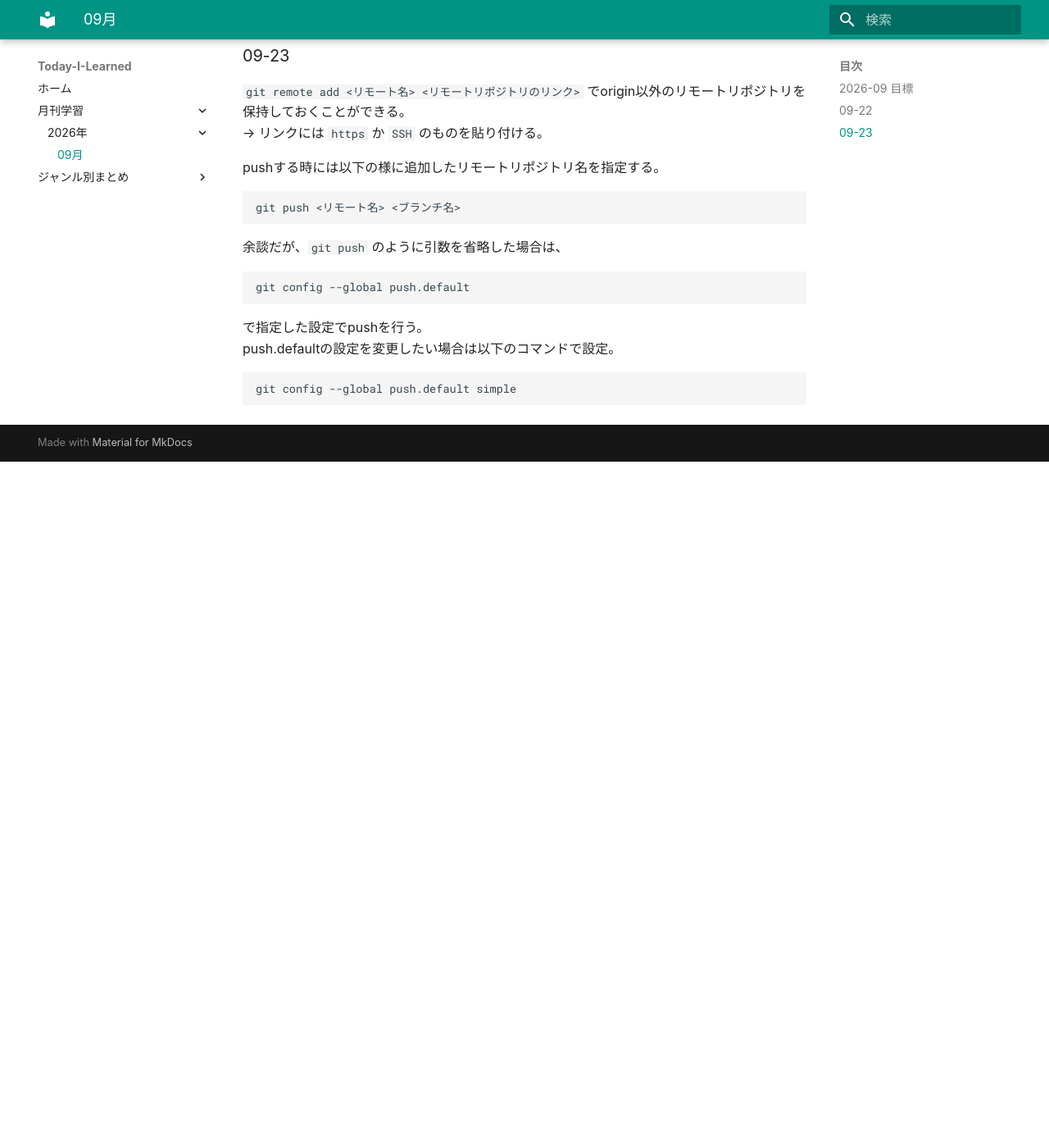
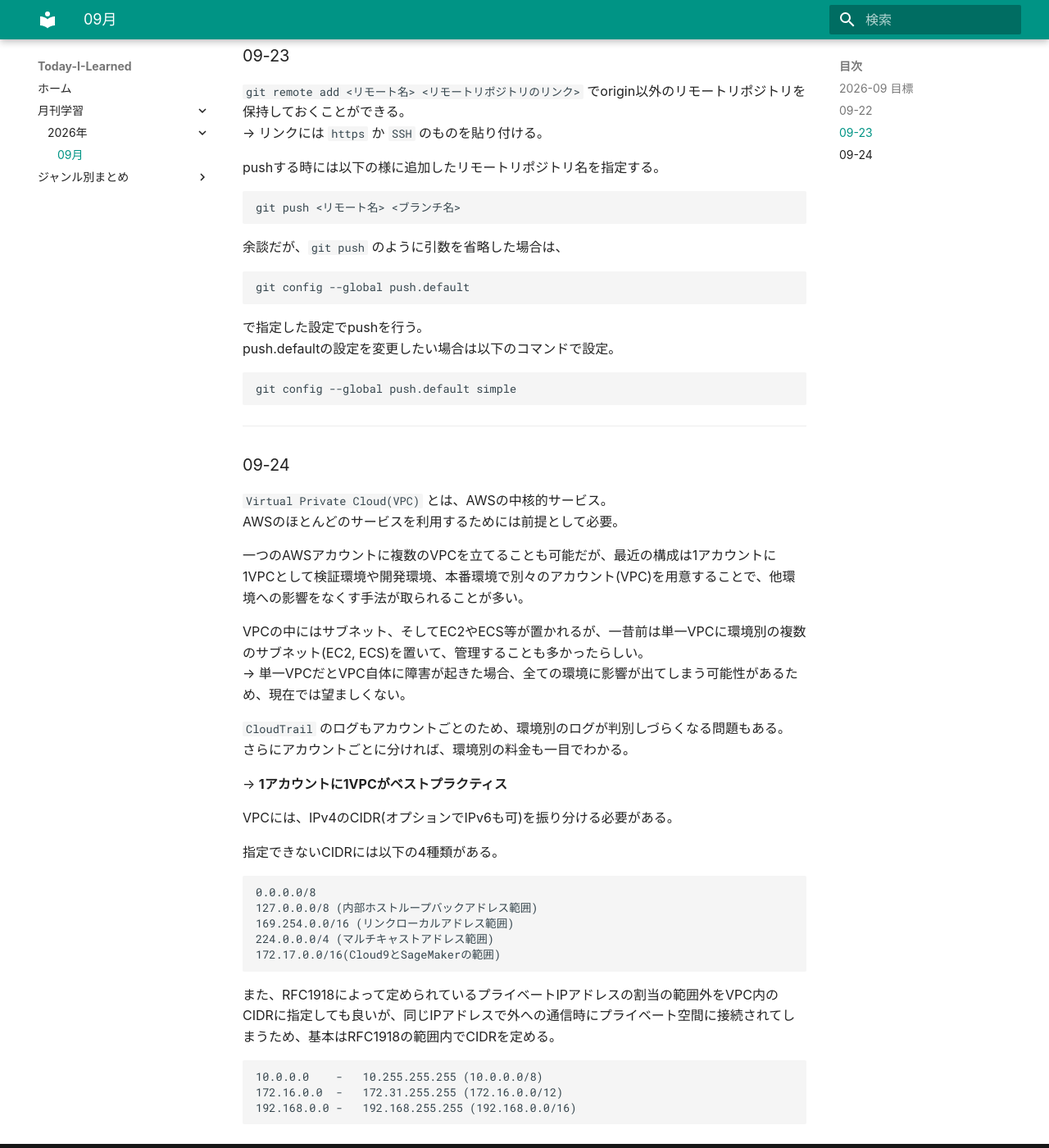
Before and after one commit to wararabesashimi/today-i-learned, an MkDocs documentation site: the page built from docs/2026-09.md, in a window 1280 px wide and 1400 px high, scrolled down 941 px. Shown: the whole window at 82% size. Built offline with MkDocs 1.6.1 and Material for MkDocs 9.7.7, drawn with Linux system fonts in a browser that asks for light colours; some web fonts are replaced; before the commit the page ends 1504 px from its top, so only the background shows below that.

Commit message:
[feat]AWS VPCについて過去学習のまとめ

````diff
--- a/docs/2026-09.md
+++ b/docs/2026-09.md
@@ -6,6 +6,7 @@
 ---
 
 ### 09-22
+
 `MkDocs`と`Github Actions`, `Github Pages`によるTIL記録サイトの環境構築が完了<br>
 
    - 学習開始は2026-09-11
@@ -29,6 +30,7 @@
 ---
 
 ### 09-23
+
 `git remote add <リモート名> <リモートリポジトリのリンク>` でorigin以外のリモートリポジトリを保持しておくことができる。<br>
 → リンクには `https` か `SSH` のものを貼り付ける。
 
@@ -46,3 +48,38 @@ push.defaultの設定を変更したい場合は以下のコマンドで設定
 ```
 git config --global push.default simple
 ```
+
+---
+
+### 09-24
+
+`Virtual Private Cloud(VPC)` とは、AWSの中核的サービス。<br>
+AWSのほとんどのサービスを利用するためには前提として必要。
+
+一つのAWSアカウントに複数のVPCを立てることも可能だが、最近の構成は1アカウントに1VPCとして検証環境や開発環境、本番環境で別々のアカウント(VPC)を用意することで、他環境への影響をなくす手法が取られることが多い。
+
+VPCの中にはサブネット、そしてEC2やECS等が置かれるが、一昔前は単一VPCに環境別の複数のサブネット(EC2, ECS)を置いて、管理することも多かったらしい。<br>
+→ 単一VPCだとVPC自体に障害が起きた場合、全ての環境に影響が出てしまう可能性があるため、現在では望ましくない。
+
+`CloudTrail` のログもアカウントごとのため、環境別のログが判別しづらくなる問題もある。<br>
+さらにアカウントごとに分ければ、環境別の料金も一目でわかる。
+
+→ **1アカウントに1VPCがベストプラクティス**
+
+VPCには、IPv4のCIDR(オプションでIPv6も可)を振り分ける必要がある。
+
+指定できないCIDRには以下の4種類がある。
+```
+0.0.0.0/8
+127.0.0.0/8 (内部ホストループバックアドレス範囲)
+169.254.0.0/16 (リンクローカルアドレス範囲)
+224.0.0.0/4 (マルチキャストアドレス範囲)
+172.17.0.0/16(Cloud9とSageMakerの範囲)
+```
+
+また、RFC1918によって定められているプライベートIPアドレスの割当の範囲外をVPC内のCIDRに指定しても良いが、同じIPアドレスで外への通信時にプライベート空間に接続されてしまうため、基本はRFC1918の範囲内でCIDRを定める。
+```
+10.0.0.0	-	10.255.255.255 (10.0.0.0/8)
+172.16.0.0	-	172.31.255.255 (172.16.0.0/12)
+192.168.0.0 -   192.168.255.255 (192.168.0.0/16)
+```
````
